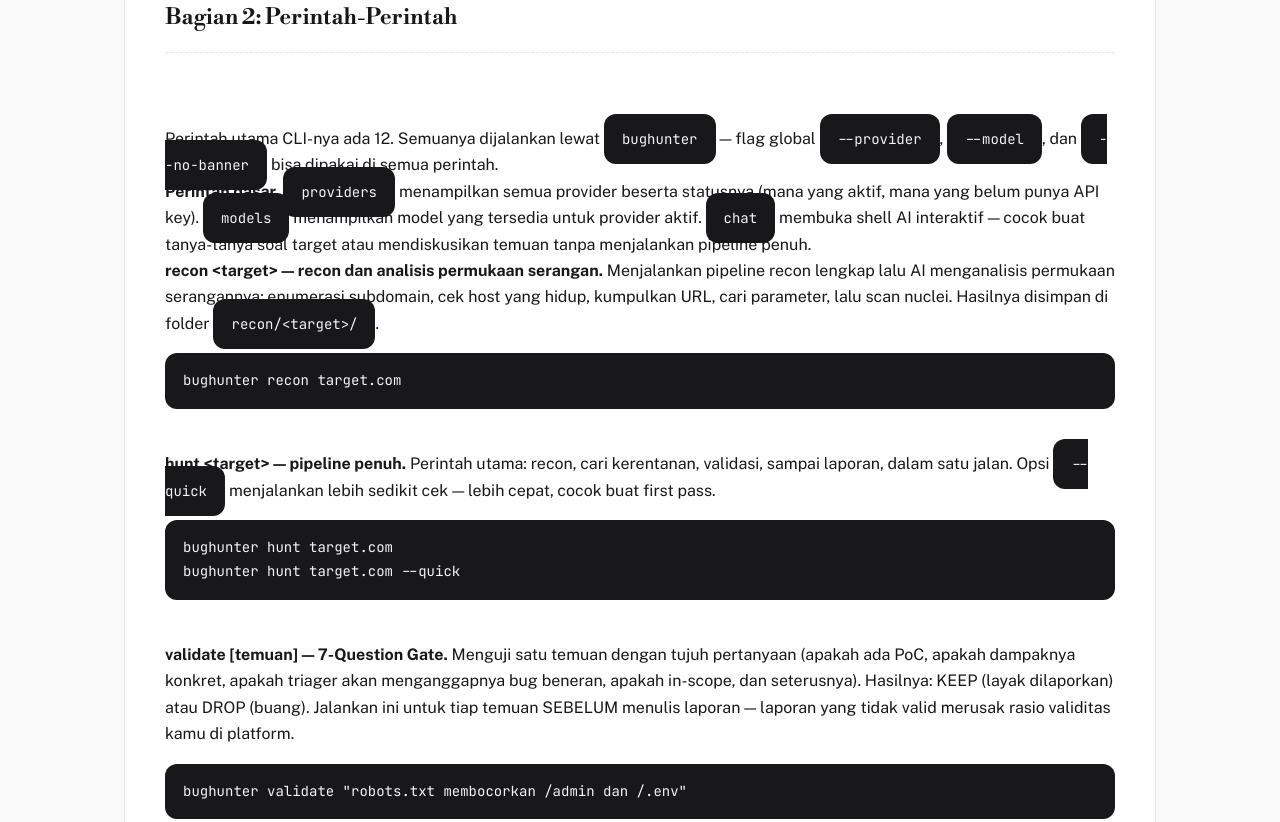
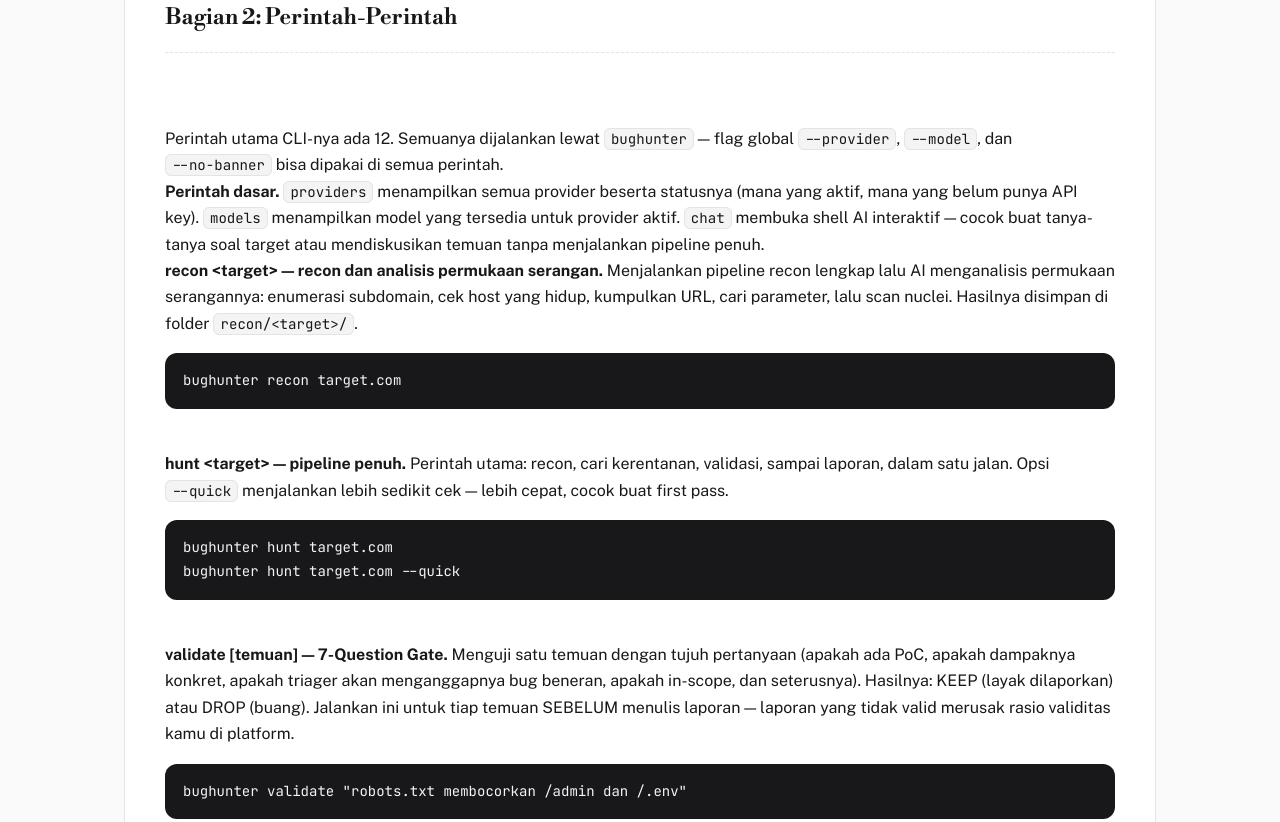
Before and after one commit to Kodename-jpg/Kodename-jpg.github.io, a plain HTML site: page cara-berburu-bug-bounty-dengan-agentic-bug-hunter.html in a window 1280 px wide. Shown: the part 2180-3002 px from the top of the page. Drawn offline with nearby package versions, Linux system fonts and the light colour scheme.

Commit message:
Perbaiki tampilan kode inline di tutorial bughunter (span.c jadi code + gaya code inline)

```diff
--- a/css/style.css
+++ b/css/style.css
@@ -698,6 +698,19 @@ hr.dashed {
     margin: 0;
 }
 
+/* Kode inline di dalam paragraf — JANGAN pakai .c di sini, .c itu
+   blok kode (margin + padding besar) dan akan jadi pil hitam raksasa. */
+code {
+    font-family: var(--font-mono);
+    font-size: .88em;
+    background: var(--surface-2);
+    color: var(--ink);
+    padding: 1px 6px;
+    border: 1px solid var(--border);
+    border-radius: 6px;
+    white-space: nowrap;
+}
+
 .cc {
     text-align: left;
 }
```
Also changed, not shown: cara-berburu-bug-bounty-dengan-agentic-bug-hunter.html (+5 -5 lines).
